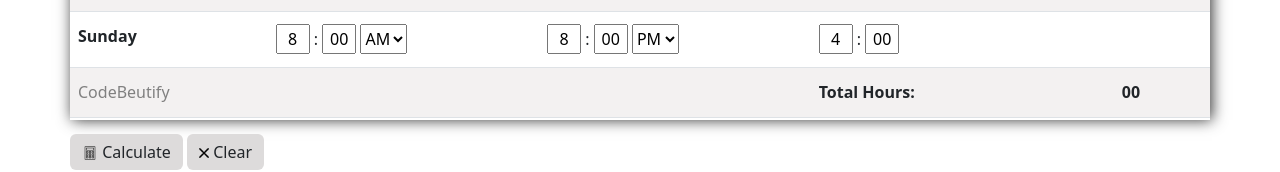
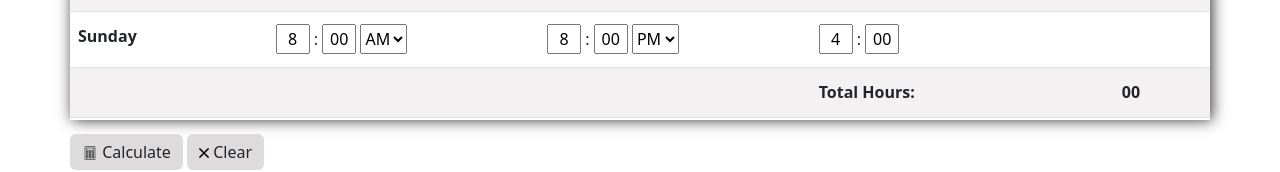
Before and after one commit to emaazmomin/timesheet-calculator, a plain HTML site: page index.html in a window 1280 px wide. Shown: the part 444-616 px from the top of the page. Drawn offline with nearby package versions, Linux system fonts and the light colour scheme.

Commit message:
Changed HTML file

```diff
--- a/index.html
+++ b/index.html
@@ -253,7 +253,7 @@
                 </td>
             </tr>
             <tr class="tr">
-                <td colspan="3" id="codebeutify"> CodeBeutify </td>
+                <td colspan="3" id="codebeutify"></td>
                 <td><b>Total Hours:</b></td>
                 <td><b id="total-h">00</b></td>
             </tr>
```
